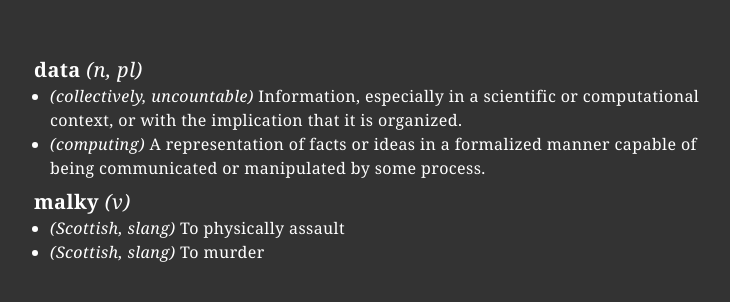
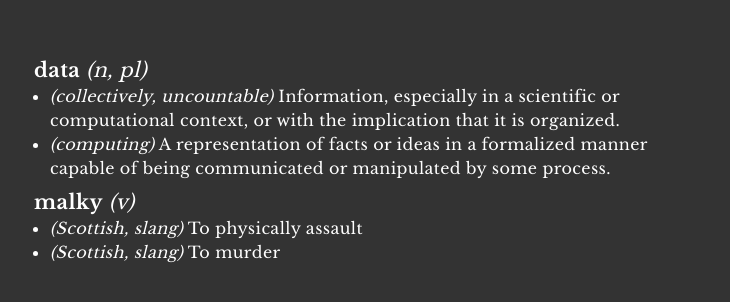
Before and after one commit to ajrussellaudio/datamalky_dev, a Next.js app: page / in a window 1280 px wide. Shown: the part 244-546 px from the top of the page, without its empty margins (270-1000 px from the left). Built offline with nearby package versions, Linux system fonts and the light colour scheme.

Commit message:
Use favourite font

```diff
--- a/tailwind.config.ts
+++ b/tailwind.config.ts
@@ -1,13 +1,13 @@
-import type { Config } from "tailwindcss"
+import type { Config } from "tailwindcss";
 
 const config = {
   darkMode: ["class"],
   content: [
-    './pages/**/*.{ts,tsx}',
-    './components/**/*.{ts,tsx}',
-    './app/**/*.{ts,tsx}',
-    './src/**/*.{ts,tsx}',
-	],
+    "./pages/**/*.{ts,tsx}",
+    "./components/**/*.{ts,tsx}",
+    "./app/**/*.{ts,tsx}",
+    "./src/**/*.{ts,tsx}",
+  ],
   prefix: "",
   theme: {
     container: {
@@ -18,6 +18,9 @@ const config = {
       },
     },
     extend: {
+      fontFamily: {
+        serif: ["var(--font-serif)"],
+      },
       colors: {
         border: "hsl(var(--border))",
         input: "hsl(var(--input))",
@@ -75,6 +78,6 @@ const config = {
     },
   },
   plugins: [require("tailwindcss-animate")],
-} satisfies Config
+} satisfies Config;
 
-export default config
+export default config;
```
